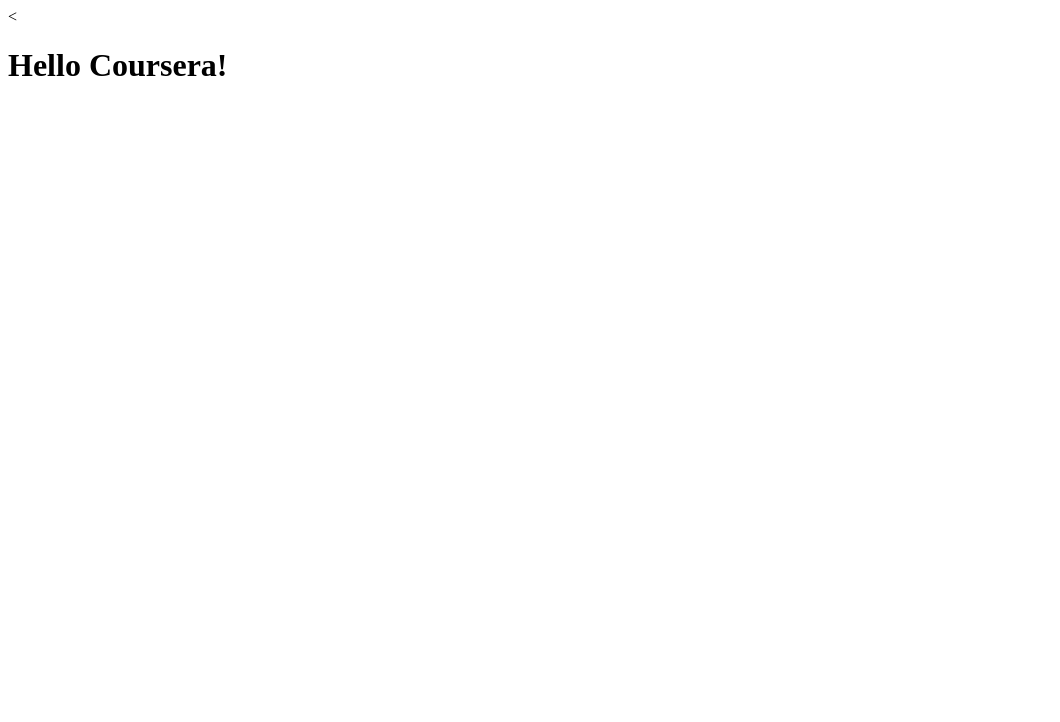
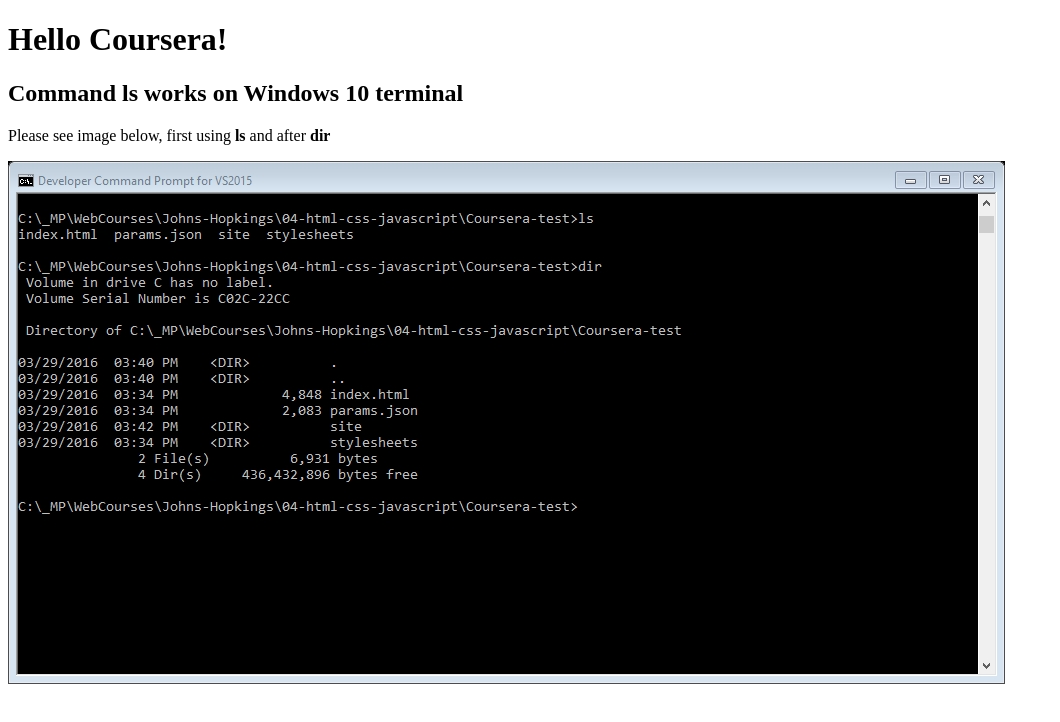
Before and after one commit to MariaProiete/Coursera-test, a plain HTML site: page site/index.html in a window 1280 px wide. Shown: the whole page, without its empty margins (0-1060 px from the left). Drawn offline with Linux system fonts and the light colour scheme.

Commit message:
Add cmd image

```diff
--- a/site/index.html
+++ b/site/index.html
@@ -1,9 +1,12 @@
-<<!DOCTYPE html>
+<!DOCTYPE html>
 <html>
 <head>
 	<title>Hello Coursera!</title>
 </head>
 <body>
 	<h1>Hello Coursera!</h1>
+	<h2>Command ls works on Windows 10 terminal</h2>
+	<p>Please see image below, first using <strong>ls</strong> and after <strong>dir</strong></p>
+	<img src="/img/cmd-ls-dir.jpg">
 </body>
 </html>
```
Also changed, not shown: site/img/cmd-ls-dir.jpg (added).
